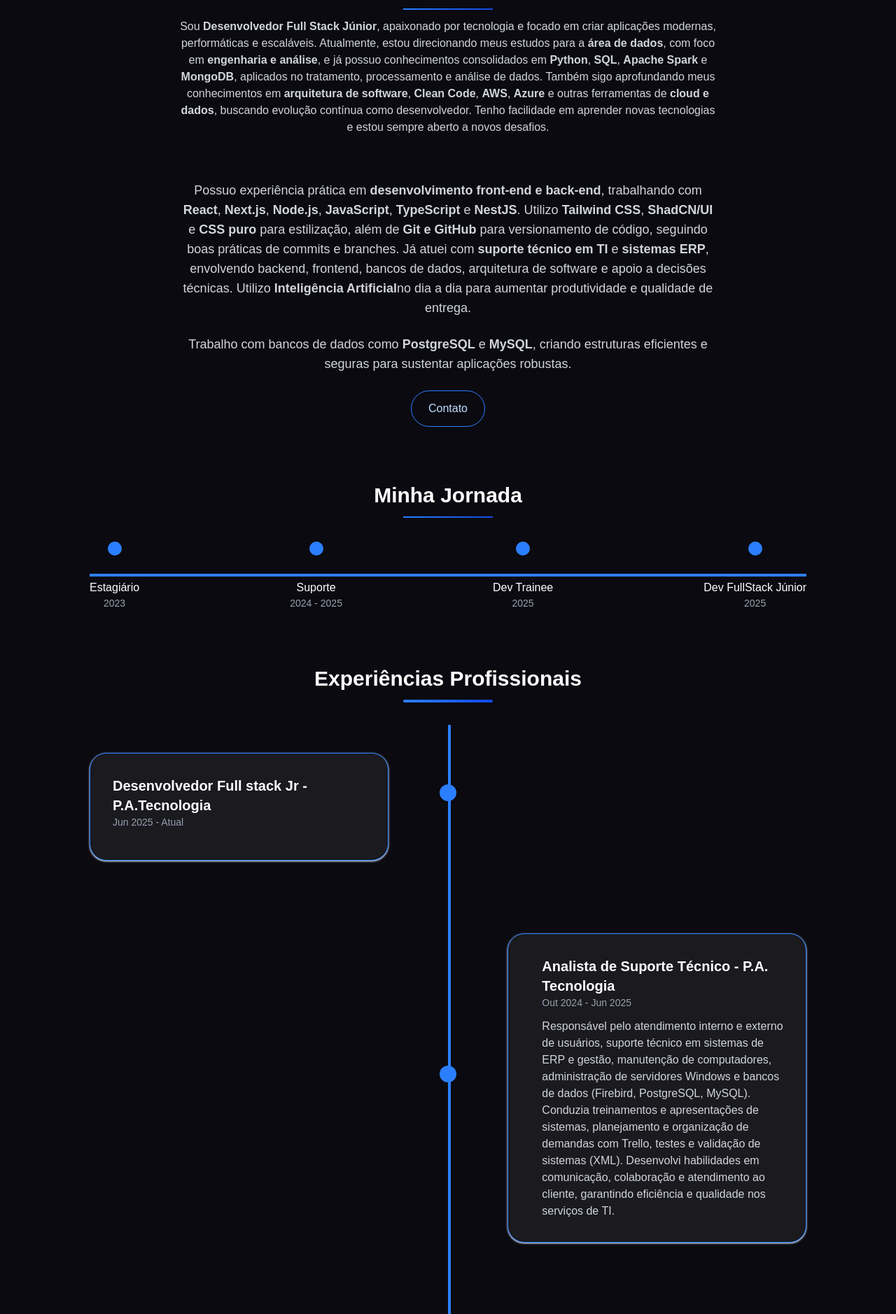
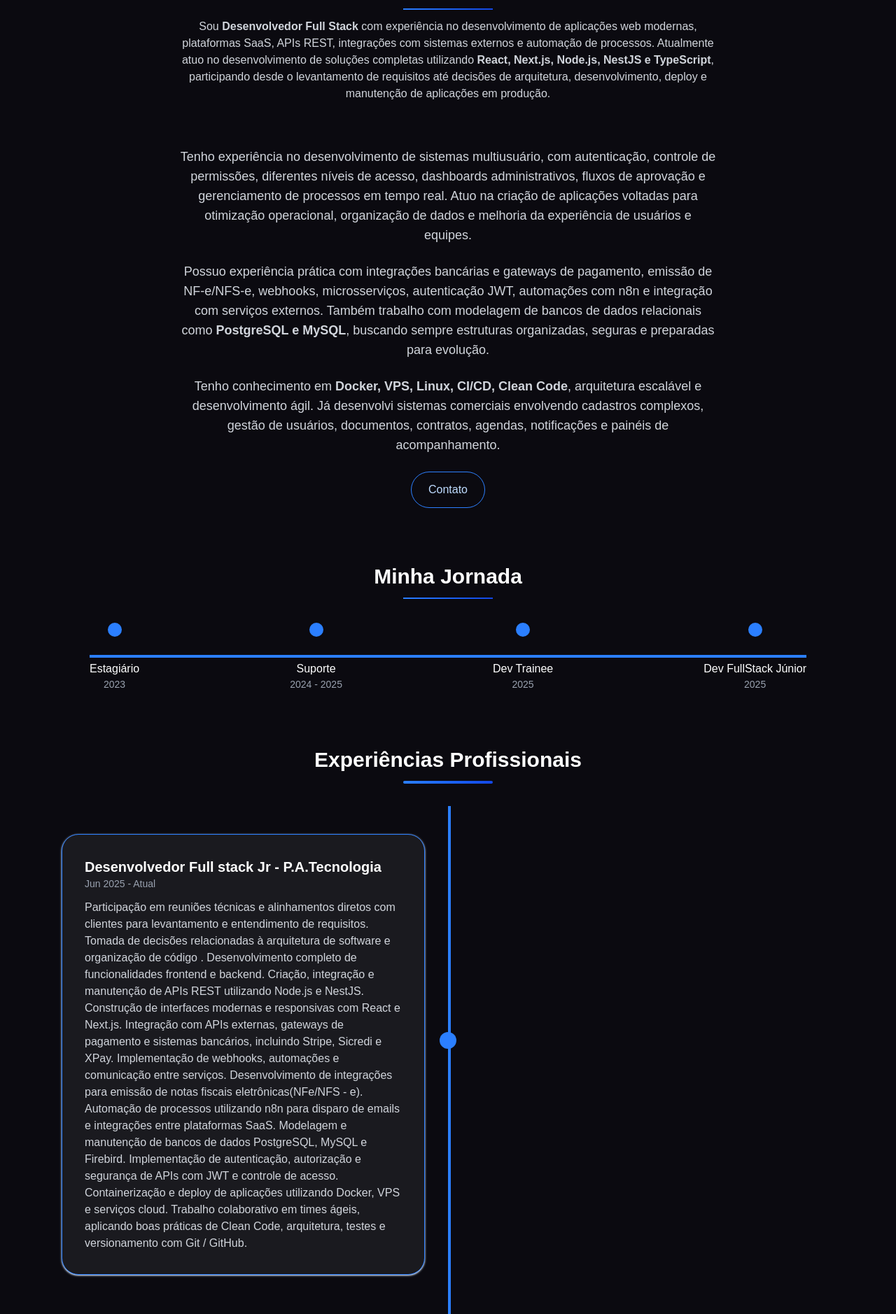
Before and after one commit to Pedrohss2/my-cv, a Next.js app: page / in a window 1280 px wide. Shown: the part 820-2698 px from the top of the page at 70% size. Built offline with nearby package versions, Linux system fonts and the light colour scheme.

Commit message:
feat: implement About section with career timeline, experience details, and skill breakdown

```diff
--- a/src/components/Home/About.tsx
+++ b/src/components/Home/About.tsx
@@ -17,10 +17,7 @@ export default function About() {
           <h2 className="text-3xl font-bold text-white">Sobre Mim</h2>
           <span className="block bg-gradient-to-r from-blue-500 to-blue-700 w-32 h-0.5" />
           <p className="text-gray-300 max-w-3xl">
-            Sou <strong>Desenvolvedor Full Stack Júnior</strong>, apaixonado por tecnologia e focado em criar aplicações modernas, performáticas e escaláveis.
-            Atualmente, estou direcionando meus estudos para a <strong>área de dados</strong>, com foco em <strong>engenharia e análise</strong>, e já possuo conhecimentos consolidados em <strong>Python</strong>, <strong>SQL</strong>, <strong>Apache Spark</strong> e <strong>MongoDB</strong>, aplicados no tratamento, processamento e análise de dados.
-            Também sigo aprofundando meus conhecimentos em <strong>arquitetura de software</strong>, <strong>Clean Code</strong>, <strong>AWS</strong>, <strong>Azure</strong> e outras ferramentas de <strong>cloud e dados</strong>, buscando evolução contínua como desenvolvedor.
-            Tenho facilidade em aprender novas tecnologias e estou sempre aberto a novos desafios.
+            Sou <strong>Desenvolvedor Full Stack</strong> com experiência no desenvolvimento de aplicações web modernas, plataformas SaaS, APIs REST, integrações com sistemas externos e automação de processos. Atualmente atuo no desenvolvimento de soluções completas utilizando <strong>React, Next.js, Node.js, NestJS e TypeScript</strong>, participando desde o levantamento de requisitos até decisões de arquitetura, desenvolvimento, deploy e manutenção de aplicações em produção.
           </p>
 
 
@@ -32,20 +29,15 @@ export default function About() {
         >
 
           <p className="sm:text-lg mb-6">
-            Possuo experiência prática em <strong>desenvolvimento front-end e back-end</strong>, trabalhando com
-            <strong> React</strong>, <strong>Next.js</strong>, <strong>Node.js</strong>, <strong>JavaScript</strong>,
-            <strong> TypeScript</strong> e <strong>NestJS</strong>.
-            Utilizo <strong>Tailwind CSS</strong>, <strong>ShadCN/UI</strong> e <strong>CSS puro</strong> para estilização,
-            além de <strong>Git e GitHub</strong> para versionamento de código, seguindo boas práticas de commits e branches.
-            Já atuei com <strong>suporte técnico em TI</strong> e <strong>sistemas ERP</strong>, envolvendo backend, frontend,
-            bancos de dados, arquitetura de software e apoio a decisões técnicas. Utilizo <strong>Inteligência Artificial</strong>
-            no dia a dia para aumentar produtividade e qualidade de entrega.
+            Tenho experiência no desenvolvimento de sistemas multiusuário, com autenticação, controle de permissões, diferentes níveis de acesso, dashboards administrativos, fluxos de aprovação e gerenciamento de processos em tempo real. Atuo na criação de aplicações voltadas para otimização operacional, organização de dados e melhoria da experiência de usuários e equipes.
           </p>
 
           <p className="sm:text-lg mb-6">
-            Trabalho com bancos de dados como <strong>PostgreSQL</strong> e{" "}
-            <strong>MySQL</strong>, criando estruturas eficientes e seguras para
-            sustentar aplicações robustas.
+            Possuo experiência prática com integrações bancárias e gateways de pagamento, emissão de NF-e/NFS-e, webhooks, microsserviços, autenticação JWT, automações com n8n e integração com serviços externos. Também trabalho com modelagem de bancos de dados relacionais como <strong>PostgreSQL e MySQL</strong>, buscando sempre estruturas organizadas, seguras e preparadas para evolução.
+          </p>
+
+          <p className="sm:text-lg mb-6">
+            Tenho conhecimento em <strong>Docker, VPS, Linux, CI/CD, Clean Code</strong>, arquitetura escalável e desenvolvimento ágil. Já desenvolvi sistemas comerciais envolvendo cadastros complexos, gestão de usuários, documentos, contratos, agendas, notificações e painéis de acompanhamento.
           </p>
           <div className="w-40 mt-6 mx-auto">
             <Button text="Contato" href="#contact" />
@@ -80,17 +72,17 @@ export default function About() {
             <span className="block bg-gradient-to-r from-blue-500 to-blue-700 w-32 h-1 rounded-full" />
           </div>
 
-          <div className="relative max-w-5xl mx-auto">
+          <div className="relative w-full mx-auto">
             <div className="absolute left-1/2 top-0 bottom-0 w-1 bg-blue-500 "></div>
 
             <ul className="relative z-10  ">
               {experience.map((exp, idx) => (
                 <li key={idx} className="flex flex-col md:flex-row justify-between items-center w-full mb-16 relative ">
                   <div
-                    className={`bg-[#1a1a1f] p-8 mt-10 rounded-3xl shadow-lg w-full md:w-5/12
+                    className={`bg-[#1a1a1f] p-8 mt-10 rounded-3xl shadow-lg w-full md:w-[47%]
                        shadow-blue-100 shadow-sm  border border-blue-500
                        text-left
-              ${idx % 2 === 0 ? "md:mr-auto md:pr-12 " : "md:ml-auto md:pl-12"}
+              ${idx % 2 === 0 ? "md:mr-auto " : "md:ml-auto "}
             `}
                   >
                     <h3 className="text-xl font-semibold text-white">{exp.cargo} - {exp.empresa}</h3>
--- a/src/data/experience.tsx
+++ b/src/data/experience.tsx
@@ -10,7 +10,7 @@ export const experience: Experience[] = [
         cargo: "Desenvolvedor Full stack Jr",
         empresa: "P.A.Tecnologia",
         periodo: "Jun 2025 - Atual",
-        descricao: "",
+        descricao: "Participação em reuniões técnicas e alinhamentos diretos com clientes para levantamento e entendimento de requisitos. Tomada de decisões relacionadas à arquitetura de software e organização de código . Desenvolvimento completo de funcionalidades frontend e backend. Criação, integração e manutenção de APIs REST utilizando Node.js e NestJS. Construção de interfaces modernas e responsivas com React e Next.js. Integração com APIs externas, gateways de pagamento e sistemas bancários, incluindo Stripe, Sicredi e XPay. Implementação de webhooks, automações e comunicação entre serviços. Desenvolvimento de integrações para emissão de notas fiscais eletrônicas(NFe/NFS - e). Automação de processos utilizando n8n para disparo de emails e integrações entre plataformas SaaS. Modelagem e manutenção de bancos de dados PostgreSQL, MySQL e Firebird. Implementação de autenticação, autorização e segurança de APIs com JWT e controle de acesso. Containerização e deploy de aplicações utilizando Docker, VPS e serviços cloud. Trabalho colaborativo em times ágeis, aplicando boas práticas de Clean Code, arquitetura, testes e versionamento com Git / GitHub.",
     },
     {
         cargo: "Analista de Suporte Técnico",
--- a/src/data/project.ts
+++ b/src/data/project.ts
@@ -31,4 +31,13 @@ export const projects: Project[] = [
     "descricao": "API desenvolvida em NestJS com TypeScript e Prisma ORM, PostgreSql, Redis e oferecendo CRUD completo para produtos, categorias e usuários, autenticação JWT, upload de imagens e integração com banco de dados relacional. Estrutura modular e arquitetura limpa para manutenção e escalabilidade.",
     "link": "https://github.com/Pedrohss2/cardapio-backend.git"
   },
+
+  {
+    "imagens": [
+      '/agendou/login.png'
+    ],
+    "titulo": "Agendou - SaaS para locadores de brinquedos",
+    "descricao": "SaaS comercial para gerenciamento de agendamentos, locações e operações empresariais. Possui arquitetura multiusuário com autenticação, controle de permissões, dashboards administrativos, gestão de clientes, serviços, agenda, contratos e acompanhamento de processos em tempo real. Conta com automações, notificações e fluxos personalizados para otimizar a operação dos usuários.",
+    "link": ""
+  },
 ];
--- a/src/data/techs.tsx
+++ b/src/data/techs.tsx
@@ -12,7 +12,7 @@ export const techs: Tech[] = [
     { name: "TypeScript", icon: <SiTypescript className="w-6 h-6 text-blue-500" /> },
     { name: "Python", icon: <SiPython className="w-6 h-6 text-blue-500" /> },
     { name: "Spark", icon: <SiSparkar className="w-6 h-6 text-blue-500" /> },
-    { name: "Node.js", icon: <FaNodeJs className="w-6 h-6 text-green-500" /> },
+    { name: "Node.js", icon: <FaNodeJs className="w-6 h-6 text-glreen-500" /> },
     { name: "Nest.js", icon: <SiNestjs className="w-6 h-6 text-red-600" /> },
     { name: "Next.js", icon: <SiNextdotjs className="w-6 h-6 text-white" /> },
     { name: "React.js", icon: <FaReact className="w-6 h-6 text-white" /> },
```
Also changed, not shown: public/agendou/login.png (added).
